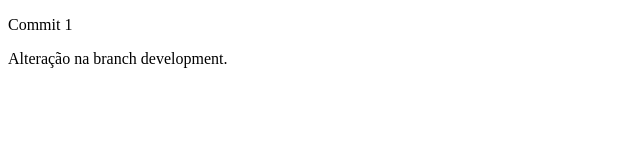
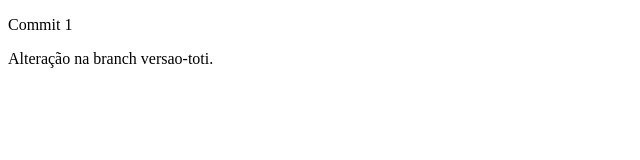
Before and after one commit to BiancaAlves/repo-toti-48, a plain HTML site: page index.html in a window 1280 px wide. Shown: the full height of the page, 0-640 px from the left. Drawn offline with Linux system fonts and the light colour scheme.

Commit message:
Alteração na versao-toti

```diff
--- a/index.html
+++ b/index.html
@@ -8,6 +8,6 @@
 <body>
     <p>Commit 1</p>
 
-    <p>Alteração na branch development.</p>
+    <p>Alteração na branch versao-toti.</p>
 </body>
 </html>
```
